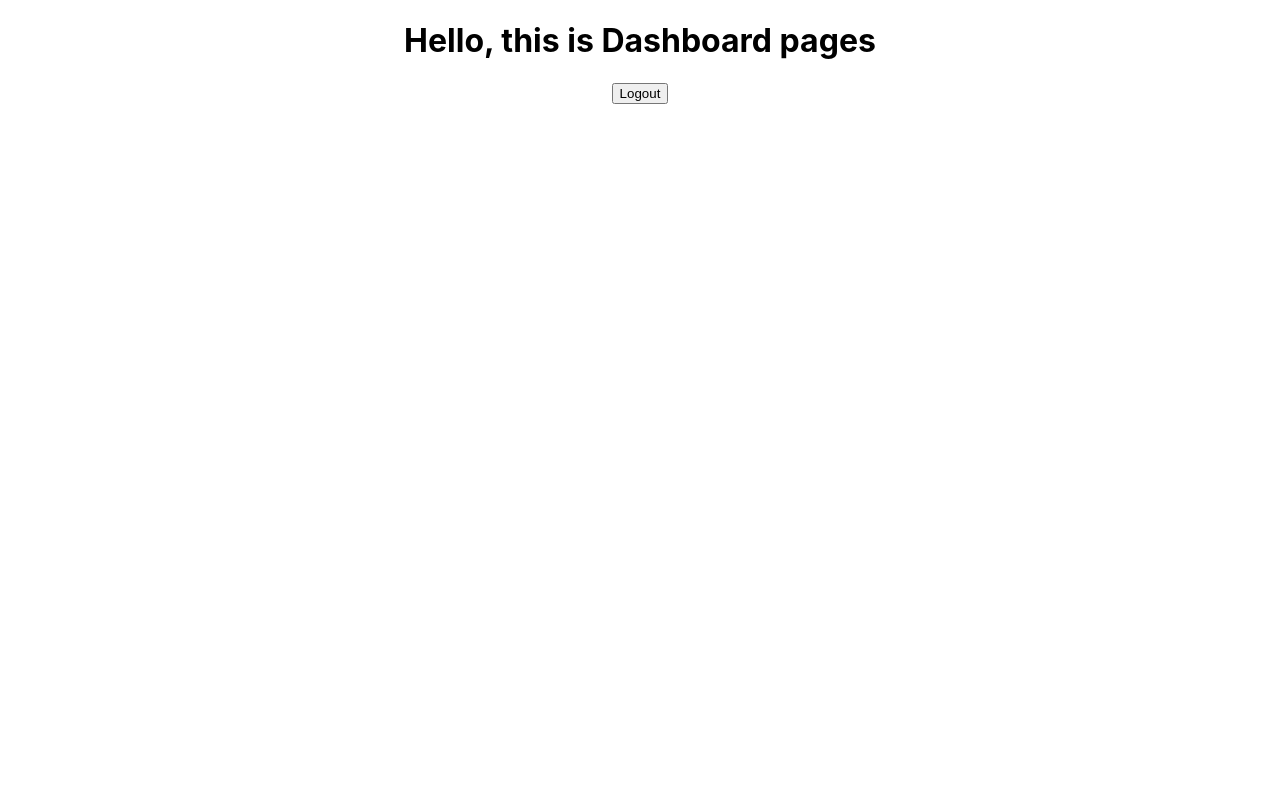
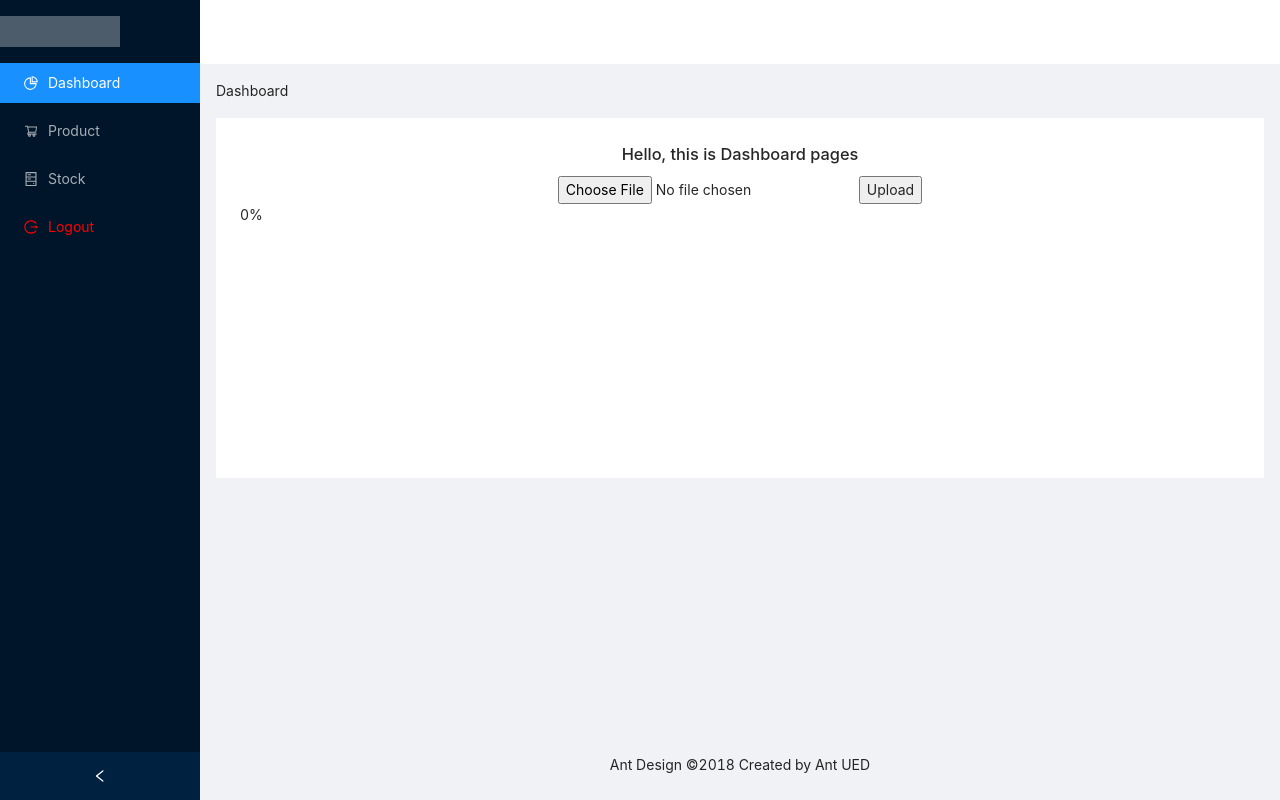
Before and after one commit to gozzafadillah/back-stock, a React (Create React App) app: page /dashboard in a window 1280 px wide. Built offline with nearby package versions, Linux system fonts and the light colour scheme; no server answers; sample sign-in values are in the browser's storage.

Commit message:
feat/upload-file: integration with firebase storage success and littlebit implementation UI with Ant

```diff
--- a/package.json
+++ b/package.json
@@ -6,6 +6,7 @@
     "@testing-library/jest-dom": "^5.16.5",
     "@testing-library/react": "^13.4.0",
     "@testing-library/user-event": "^13.5.0",
+    "antd": "^4.23.6",
     "firebase": "^9.12.1",
     "react": "^18.2.0",
     "react-dom": "^18.2.0",
--- a/src/App.css
+++ b/src/App.css
@@ -1,3 +1,22 @@
+@import "~antd/dist/antd.css";
+
+.logo {
+  float: left;
+  width: 120px;
+  height: 31px;
+  margin: 16px 24px 16px 0;
+  background: rgba(255, 255, 255, 0.3);
+}
+
+.ant-row-rtl .logo {
+  float: right;
+  margin: 16px 0 16px 24px;
+}
+
+.site-layout-background {
+  background: #fff;
+}
+
 .App {
   text-align: center;
 }
--- a/src/component/Login.css
+++ b/src/component/Login.css
@@ -4,6 +4,14 @@
   display: flex;
   align-items: center;
   justify-content: center;
+  background: #2980b9
+    url("https://static.tumblr.com/03fbbc566b081016810402488936fbae/pqpk3dn/MRSmlzpj3/tumblr_static_bg3.png")
+    repeat 0 0;
+  -webkit-animation: 10s linear 0s normal none infinite animate;
+  -moz-animation: 10s linear 0s normal none infinite animate;
+  -ms-animation: 10s linear 0s normal none infinite animate;
+  -o-animation: 10s linear 0s normal none infinite animate;
+  animation: 10s linear 0s normal none infinite animate;
 }
 .login__container {
   display: flex;
@@ -17,17 +25,52 @@
   font-size: 18px;
   margin-bottom: 10px;
 }
-.login__btn {
-  padding: 10px;
-  font-size: 18px;
-  margin-bottom: 10px;
-  border: none;
-  color: white;
-  background-color: black;
-}
-.login__google {
-  background-color: #4285f4;
-}
+
 .login div {
   margin-top: 7px;
 }
+
+@-webkit-keyframes animate {
+  from {
+    background-position: 0 0;
+  }
+  to {
+    background-position: 500px 0;
+  }
+}
+
+@-moz-keyframes animate {
+  from {
+    background-position: 0 0;
+  }
+  to {
+    background-position: 500px 0;
+  }
+}
+
+@-ms-keyframes animate {
+  from {
+    background-position: 0 0;
+  }
+  to {
+    background-position: 500px 0;
+  }
+}
+
+@-o-keyframes animate {
+  from {
+    background-position: 0 0;
+  }
+  to {
+    background-position: 500px 0;
+  }
+}
+
+@keyframes animate {
+  from {
+    background-position: 0 0;
+  }
+  to {
+    background-position: 500px 0;
+  }
+}
--- a/src/component/Login.jsx
+++ b/src/component/Login.jsx
@@ -2,12 +2,13 @@ import React, { useEffect, useState } from "react";
 import { Link, useNavigate } from "react-router-dom";
 import { useAuthState } from "react-firebase-hooks/auth";
 import "./Login.css";
+import { GooglePlusOutlined } from "@ant-design/icons";
 import {
   auth,
   logInWithEmailAndPassword,
   signInWithGoogle,
 } from "../config/firebase";
-import { signInWithEmailAndPassword } from "firebase/auth";
+import { Button } from "antd";
 function Login() {
   const [email, setEmail] = useState("");
   const [password, setPassword] = useState("");
@@ -37,15 +38,19 @@ function Login() {
           onChange={(e) => setPassword(e.target.value)}
           placeholder="Password"
         />
-        <button
-          className="login__btn"
+        <Button
+          type="primary"
           onClick={() => logInWithEmailAndPassword(email, password)}
         >
           Login
-        </button>
-        <button className="login__btn login__google" onClick={signInWithGoogle}>
-          Login with Google
-        </button>
+        </Button>
+        <Button
+          style={{ margin: "10px 0" }}
+          type="danger"
+          onClick={signInWithGoogle}
+        >
+          <GooglePlusOutlined /> Google Account
+        </Button>
         <div>
           <Link to="/reset">Forgot Password</Link>
         </div>
--- a/src/component/Register.jsx
+++ b/src/component/Register.jsx
@@ -1,5 +1,5 @@
 import React, { useEffect, useState } from "react";
-import { Link, useNavigate } from "react-router-dom";
+import { Link } from "react-router-dom";
 import { useAuthState } from "react-firebase-hooks/auth";
 import "./Login.css";
 import { auth, registerWithEmailAndPassword } from "../config/firebase";
--- a/src/config/firebase.js
+++ b/src/config/firebase.js
@@ -1,5 +1,6 @@
 // Import the functions you need from the SDKs you need
 import { initializeApp } from "firebase/app";
+import { getStorage } from "firebase/storage";
 import {
   GoogleAuthProvider,
   getAuth,
@@ -17,7 +18,6 @@ import {
   where,
   addDoc,
 } from "firebase/firestore";
-import { useNavigate } from "react-router-dom";
 // https://firebase.google.com/docs/web/setup#available-libraries
 
 // Your web app's Firebase configuration
@@ -97,6 +97,8 @@ const logout = () => {
   signOut(auth);
 };
 
+const storage = getStorage(app);
+
 export {
   auth,
   db,
@@ -105,4 +107,5 @@ export {
   registerWithEmailAndPassword,
   sendPasswordReset,
   logout,
+  storage,
 };
--- a/src/pages/Dashboard.jsx
+++ b/src/pages/Dashboard.jsx
@@ -1,9 +1,42 @@
-import React, { useEffect } from "react";
+import React, { useEffect, useState } from "react";
+import { ref, getDownloadURL, uploadBytesResumable } from "firebase/storage";
+import { useNavigate } from "react-router-dom";
 import { useAuthState } from "react-firebase-hooks/auth";
-import { Navigate, useNavigate } from "react-router-dom";
-import { auth, logout } from "../config/firebase";
+import { auth, logout, storage } from "../config/firebase";
+
+import {
+  PieChartOutlined,
+  HddOutlined,
+  ShoppingCartOutlined,
+  LogoutOutlined,
+} from "@ant-design/icons";
+import { Breadcrumb, Layout, Menu } from "antd";
+
+const { Header, Content, Footer, Sider } = Layout;
+function getItem(label, key, icon, children) {
+  return {
+    key,
+    icon,
+    children,
+    label,
+  };
+}
+const items = [
+  getItem("Dashboard", "1", <PieChartOutlined />),
+  getItem("Product", "2", <ShoppingCartOutlined />),
+  getItem("Stock", "3", <HddOutlined />),
+
+  getItem(
+    <div onClick={() => logout()} style={{ color: "red" }}>
+      Logout
+    </div>,
+    "4",
+    <LogoutOutlined style={{ color: "red" }} />
+  ),
+];
 
 const Dashboard = () => {
+  const [collapsed, setCollapsed] = useState(false);
   const [user, loading] = useAuthState(auth);
   const navigate = useNavigate();
   useEffect(() => {
@@ -14,11 +47,107 @@ const Dashboard = () => {
     if (user === null) navigate("/login");
   }, [user, loading]);
 
+  const [imgUrl, setImgUrl] = useState(null);
+  const [progresspercent, setProgresspercent] = useState(0);
+
+  const handleSubmit = (e) => {
+    e.preventDefault();
+    const file = e.target[0]?.files[0];
+    if (!file) return;
+    const storageRef = ref(storage, `files/${file.name}`);
+    const uploadTask = uploadBytesResumable(storageRef, file);
+
+    uploadTask.on(
+      "state_changed",
+      (snapshot) => {
+        const progress = Math.round(
+          (snapshot.bytesTransferred / snapshot.totalBytes) * 100
+        );
+        setProgresspercent(progress);
+      },
+      (error) => {
+        alert(error);
+      },
+      () => {
+        getDownloadURL(uploadTask.snapshot.ref).then((downloadURL) => {
+          setImgUrl(downloadURL);
+        });
+      }
+    );
+  };
+
   return (
-    <div>
-      <h1>Hello, this is Dashboard pages</h1>
-      <button onClick={() => logout()}>Logout</button>
-    </div>
+    <Layout
+      style={{
+        minHeight: "100vh",
+      }}
+    >
+      <Sider
+        collapsible
+        collapsed={collapsed}
+        onCollapse={(value) => setCollapsed(value)}
+      >
+        <div className="logo" />
+        <Menu
+          theme="dark"
+          defaultSelectedKeys={["1"]}
+          mode="inline"
+          items={items}
+        />
+      </Sider>
+      <Layout className="site-layout">
+        <Header
+          className="site-layout-background"
+          style={{
+            padding: 0,
+          }}
+        />
+        <Content
+          style={{
+            margin: "0 16px",
+          }}
+        >
+          <Breadcrumb
+            style={{
+              margin: "16px 0",
+            }}
+          >
+            <Breadcrumb.Item>Dashboard</Breadcrumb.Item>
+          </Breadcrumb>
+          <div
+            className="site-layout-background"
+            style={{
+              padding: 24,
+              minHeight: 360,
+            }}
+          >
+            <h1>Hello, this is Dashboard pages</h1>
+            <form onSubmit={handleSubmit} className="form">
+              <input type="file" />
+              <button type="submit">Upload</button>
+            </form>
+            {!imgUrl && (
+              <div className="outerbar">
+                <div
+                  className="innerbar"
+                  style={{ width: `${progresspercent}%` }}
+                >
+                  {progresspercent}%
+                </div>
+              </div>
+            )}
+            {imgUrl && <img src={imgUrl} alt="uploaded file" height={200} />}
+          </div>
+        </Content>
+        <Footer
+          style={{
+            textAlign: "center",
+          }}
+        >
+          Ant Design ©2018 Created by Ant UED
+        </Footer>
+      </Layout>
+    </Layout>
   );
 };
 
```
Also changed, not shown: 1 other file (tests, documents, lock files or other folders).
